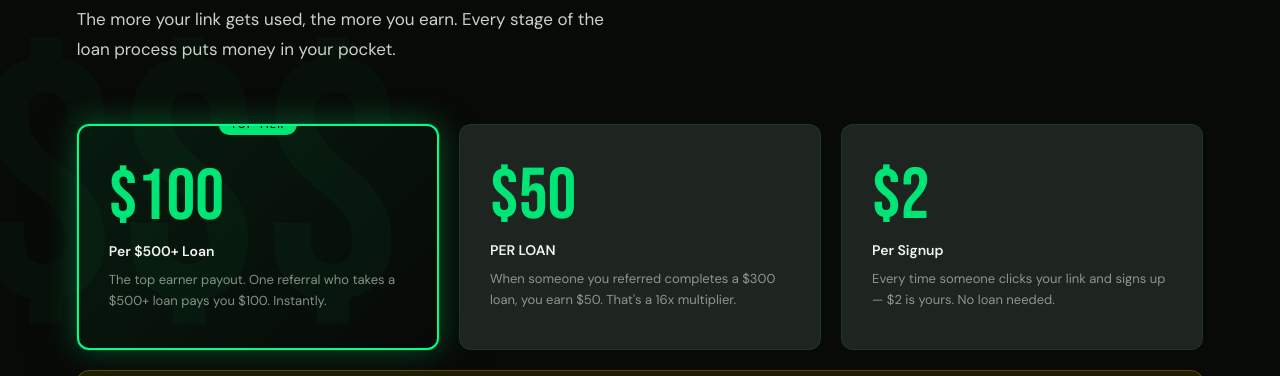
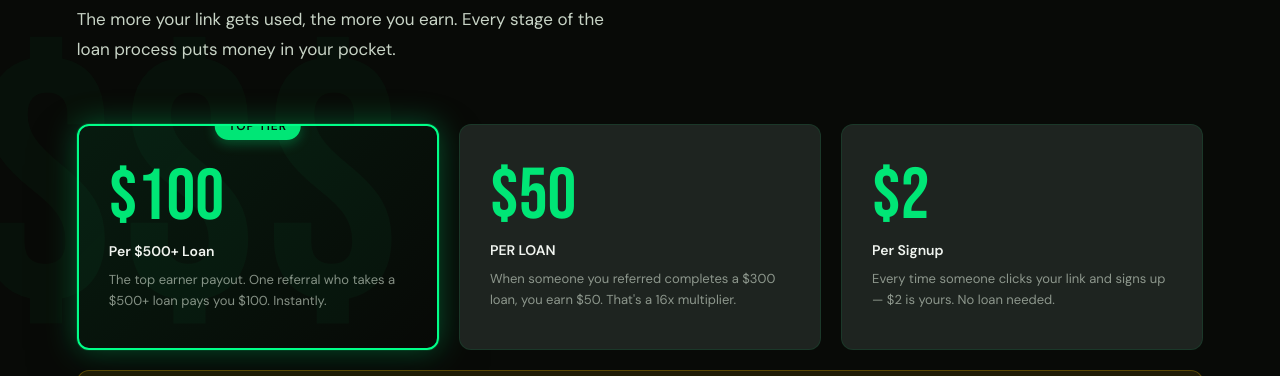
Before and after one commit to AEJAKV/gomagic-affiliate-program, a plain HTML site: page index.html in a window 1280 px wide. Shown: the part 2600-2976 px from the top of the page. Drawn offline with Linux system fonts and the light colour scheme.

Commit message:
Improve TOP TIER badge readability: increase font size, padding, and reduce letter spacing

```diff
--- a/index.html
+++ b/index.html
@@ -555,17 +555,19 @@ section { padding: 100px 6vw; }
 .earn-card.featured::before {
   content: 'TOP TIER';
   position: absolute;
-  top: -12px;
+  top: -14px;
   left: 50%;
   transform: translateX(-50%);
   background: var(--green);
   color: var(--black);
-  font-size: 10px;
+  font-size: 12px;
   font-weight: 700;
-  letter-spacing: 0.15em;
-  padding: 4px 12px;
-  border-radius: 12px;
+  letter-spacing: 0.08em;
+  padding: 6px 14px;
+  border-radius: 14px;
   white-space: nowrap;
+  z-index: 10;
+  box-shadow: 0 4px 12px rgba(0, 230, 118, 0.3);
 }
 
 .earn-amount {
```
